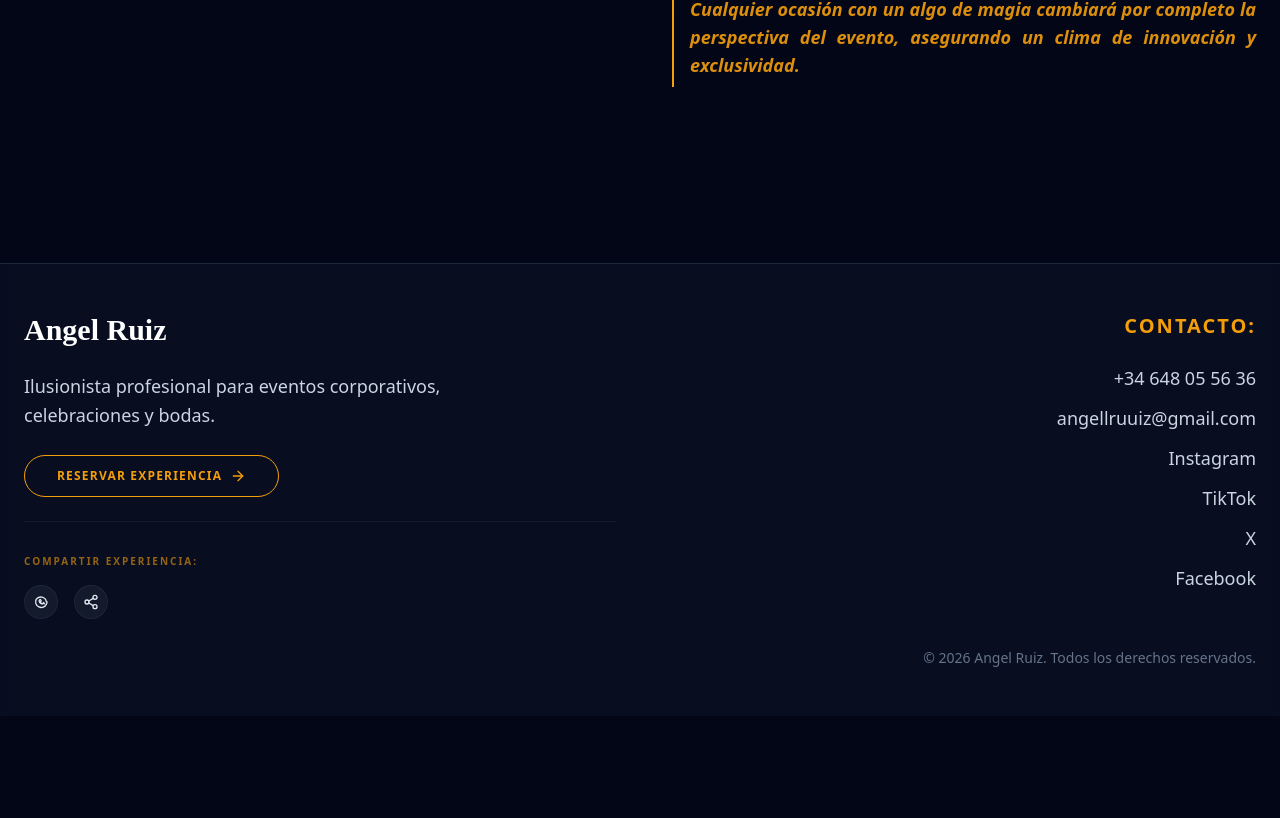
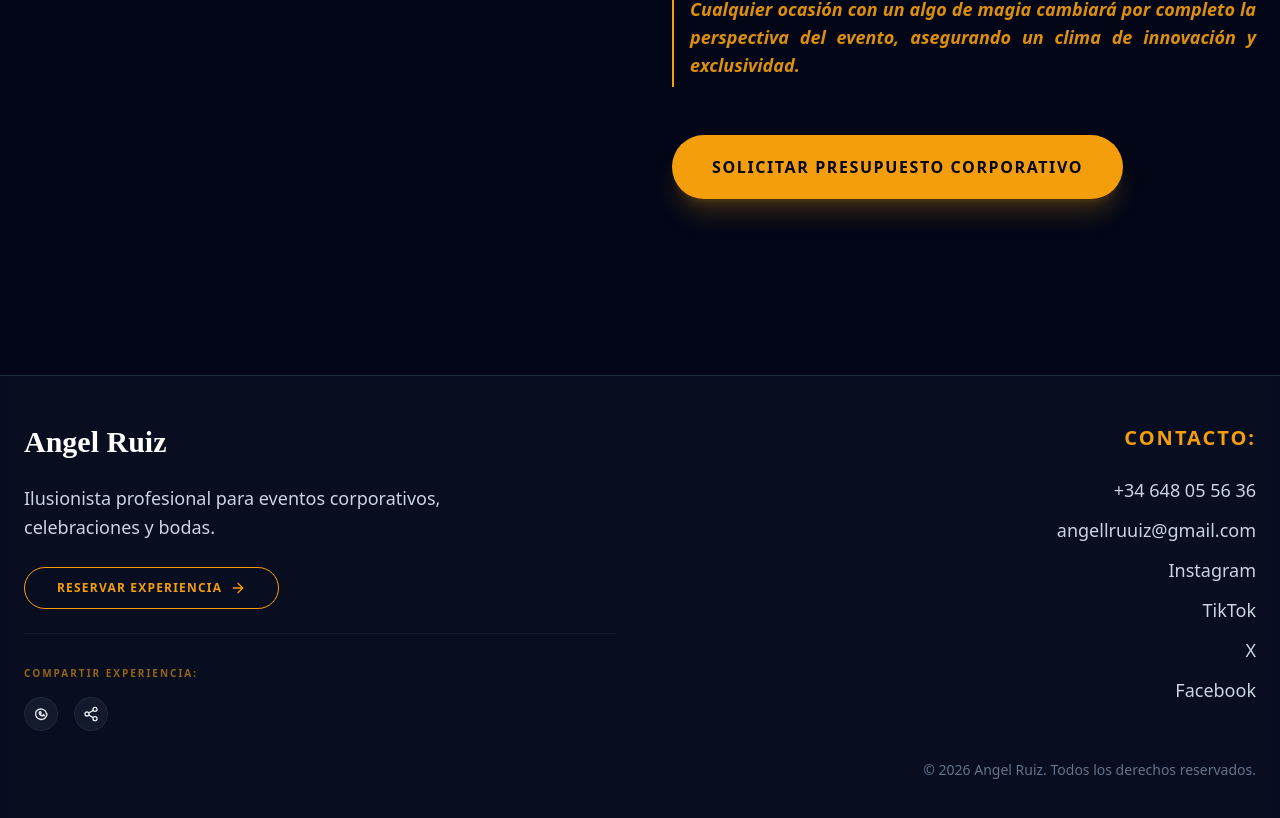
Before and after one commit to angelruuiz/WebAngelRuizWorld, a Next.js app: page /empresas in a window 1280 px wide. Shown: the part 779-1597 px from the top of the page. Before the commit the page ends 1495 px from the top, so only its background shows below. Built offline with nearby package versions, Linux system fonts and the light colour scheme.

Commit message:
fix: added missing contact button to companies page

```diff
--- a/app/empresas/page.jsx
+++ b/app/empresas/page.jsx
@@ -37,6 +37,12 @@ export default function EmpresasPage() {
 
                                 <p className="text-amber-500/90 italic font-bold border-l-2 border-amber-500 pl-4 py-2 mt-4">Un cóctel, una cena de empresa, un congreso, un desayuno... Cualquier ocasión con un algo de magia cambiará por completo la perspectiva del evento, asegurando un clima de innovación y exclusividad.</p>
                             </div>
+
+                            <motion.div initial={{ opacity: 0, y: 20 }} whileInView={{ opacity: 1, y: 0 }} transition={{ delay: 0.5 }} className="mt-12">
+                                <button onClick={() => setIsContactOpen(true)} className="px-10 py-5 bg-amber-500 text-slate-950 font-bold rounded-full uppercase tracking-widest hover:bg-amber-400 transition-all shadow-xl shadow-amber-500/20 w-full md:w-auto">
+                                    Solicitar Presupuesto Corporativo
+                                </button>
+                            </motion.div>
                         </motion.div>
                     </div>
                 </section>
```
